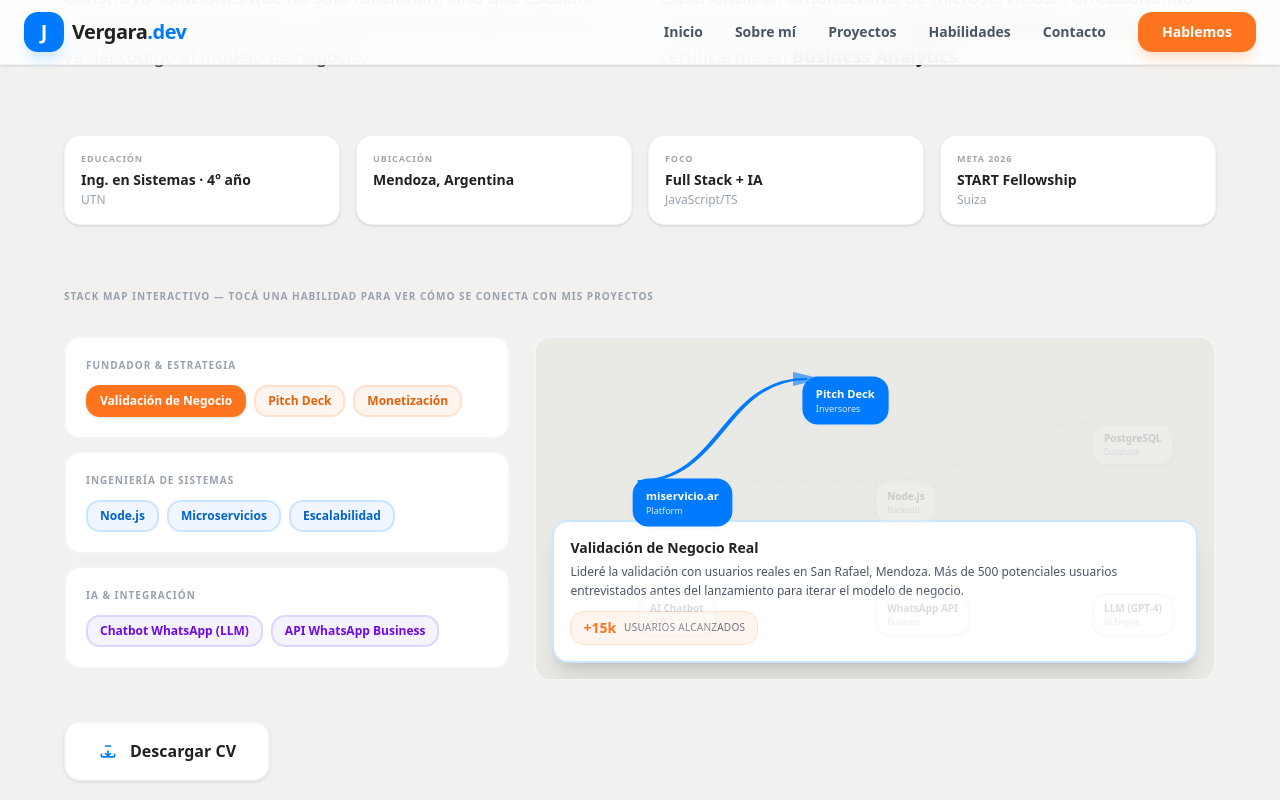
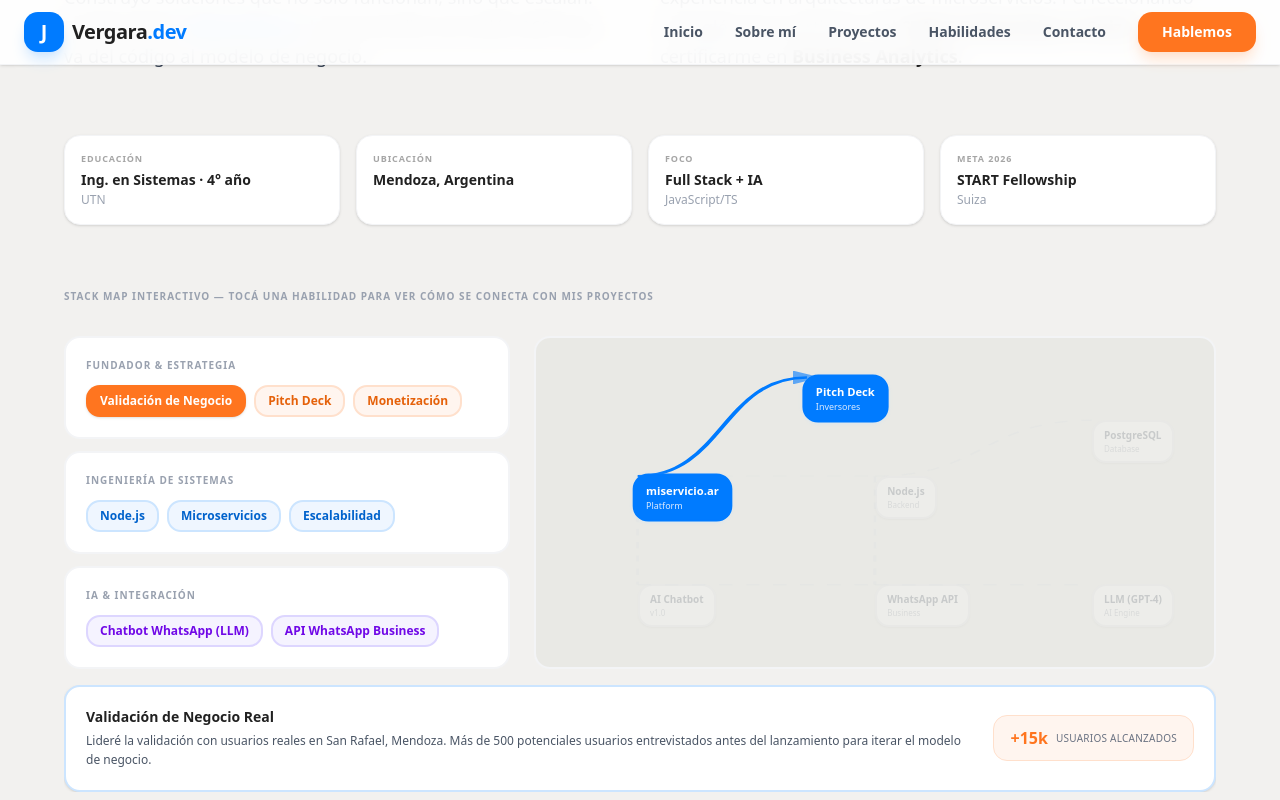
Before and after one commit to JuanVergara-9/portafolio-jv, a Next.js app: page / in a window 1280 px wide. Both pictures are taken after a click on the button "Validación de Negocio". Shown: the part 1229-2029 px from the top of the page. Built offline with nearby package versions, Linux system fonts and the light colour scheme.

Commit message:
map interactivo

```diff
--- a/app/components/SkillMap.tsx
+++ b/app/components/SkillMap.tsx
@@ -175,6 +175,7 @@ export default function SkillMap() {
   const nodeById = (id: string) => nodes.find((n) => n.id === id)!
 
   return (
+    <div className="flex flex-col gap-4">
     <div className="grid lg:grid-cols-5 gap-6">
       {/* ── Left Legend ── */}
       <div className="lg:col-span-2 space-y-3">
@@ -210,29 +211,6 @@ export default function SkillMap() {
           </div>
         ))}
 
-        {/* Mobile info panel */}
-        <AnimatePresence mode="wait">
-          {info && (
-            <motion.div
-              key={activeId}
-              initial={{ opacity: 0, height: 0 }}
-              animate={{ opacity: 1, height: "auto" }}
-              exit={{ opacity: 0, height: 0 }}
-              className="lg:hidden overflow-hidden"
-            >
-              <div className="bg-white rounded-2xl border-2 border-brand-light p-5 shadow-sm">
-                <p className="font-bold text-carbon text-sm mb-1">{info.title}</p>
-                <p className="text-gray-600 text-xs leading-relaxed">{info.description}</p>
-                {info.metric && (
-                  <div className="mt-3 inline-flex items-center gap-2 bg-orange-subtle border border-orange-light px-3 py-1.5 rounded-xl">
-                    <span className="text-orange font-bold text-sm">{info.metric.value}</span>
-                    <span className="text-gray-500 text-[10px] uppercase tracking-wide">{info.metric.label}</span>
-                  </div>
-                )}
-              </div>
-            </motion.div>
-          )}
-        </AnimatePresence>
       </div>
 
       {/* ── Right Canvas (desktop only) ── */}
@@ -306,39 +284,14 @@ export default function SkillMap() {
           )
         })}
 
-        {/* Floating Info Panel */}
-        <AnimatePresence mode="wait">
-          {info && (
-            <motion.div
-              key={activeId}
-              initial={{ opacity: 0, y: 8, scale: 0.97 }}
-              animate={{ opacity: 1, y: 0, scale: 1 }}
-              exit={{ opacity: 0, y: 8, scale: 0.97 }}
-              transition={{ duration: 0.25, ease: "easeOut" }}
-              className="absolute bottom-4 left-4 right-4 bg-white rounded-2xl border-2 border-brand-light shadow-xl p-4"
-              role="status"
-              aria-live="polite"
-            >
-              <p className="font-bold text-carbon text-sm mb-1">{info.title}</p>
-              <p className="text-gray-600 text-xs leading-relaxed">{info.description}</p>
-              {info.metric && (
-                <div className="mt-2.5 inline-flex items-center gap-2 bg-orange-subtle border border-orange-light px-3 py-1.5 rounded-xl">
-                  <span className="text-orange font-bold text-sm">{info.metric.value}</span>
-                  <span className="text-gray-500 text-[10px] uppercase tracking-wide">{info.metric.label}</span>
-                </div>
-              )}
-            </motion.div>
-          )}
-        </AnimatePresence>
-
-        {/* Empty state hint */}
+        {/* Empty state hint — dentro del canvas, sin panel encima */}
         <AnimatePresence>
           {!activeId && (
             <motion.div
               initial={{ opacity: 0 }}
               animate={{ opacity: 1 }}
               exit={{ opacity: 0 }}
-              className="absolute bottom-4 left-0 right-0 flex justify-center"
+              className="absolute bottom-4 left-0 right-0 flex justify-center pointer-events-none"
             >
               <p className="text-[10px] text-gray-400 font-medium tracking-wide">
                 ← Seleccioná una habilidad para ver cómo se conecta
@@ -348,5 +301,43 @@ export default function SkillMap() {
         </AnimatePresence>
       </div>
     </div>
+
+    {/* ── Info Panel — FUERA del canvas, debajo del grid ── */}
+    <AnimatePresence mode="wait">
+      {info ? (
+        <motion.div
+          key={activeId}
+          initial={{ opacity: 0, y: -8, height: 0 }}
+          animate={{ opacity: 1, y: 0, height: "auto" }}
+          exit={{ opacity: 0, y: -8, height: 0 }}
+          transition={{ duration: 0.25, ease: "easeOut" }}
+          className="overflow-hidden"
+          role="status"
+          aria-live="polite"
+        >
+          <div className="bg-white rounded-2xl border-2 border-brand-light shadow-sm p-5 flex flex-col sm:flex-row sm:items-center sm:justify-between gap-4">
+            <div className="flex-1 min-w-0">
+              <p className="font-bold text-carbon text-sm mb-1">{info.title}</p>
+              <p className="text-gray-600 text-xs leading-relaxed">{info.description}</p>
+            </div>
+            {info.metric && (
+              <div className="inline-flex items-center gap-2 bg-orange-subtle border border-orange-light px-4 py-2.5 rounded-xl shrink-0">
+                <span className="text-orange font-extrabold text-base">{info.metric.value}</span>
+                <span className="text-gray-500 text-[10px] uppercase tracking-wide">{info.metric.label}</span>
+              </div>
+            )}
+          </div>
+        </motion.div>
+      ) : (
+        <motion.div
+          key="empty"
+          initial={{ opacity: 0 }}
+          animate={{ opacity: 1 }}
+          exit={{ opacity: 0 }}
+          className="h-4"
+        />
+      )}
+    </AnimatePresence>
+    </div>
   )
 }
```
